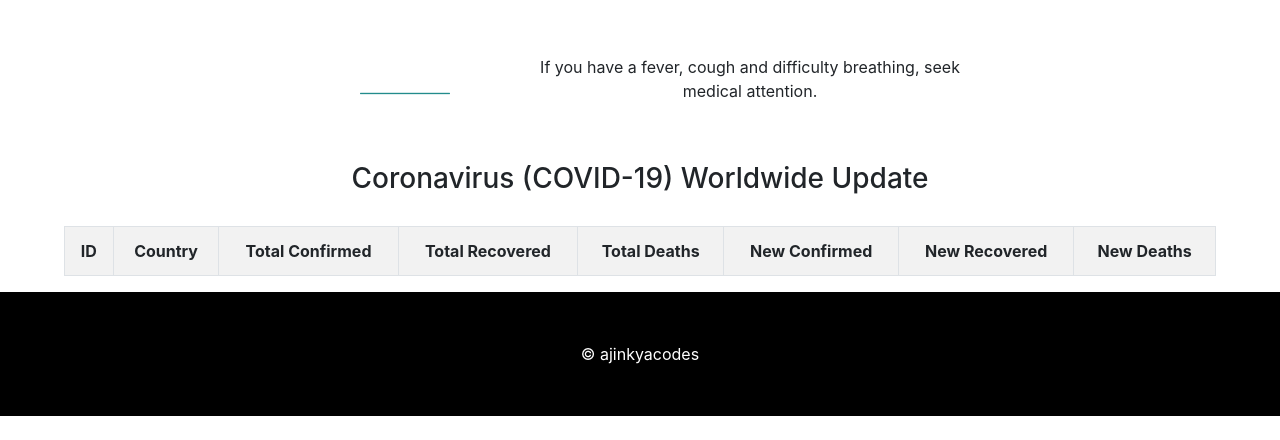
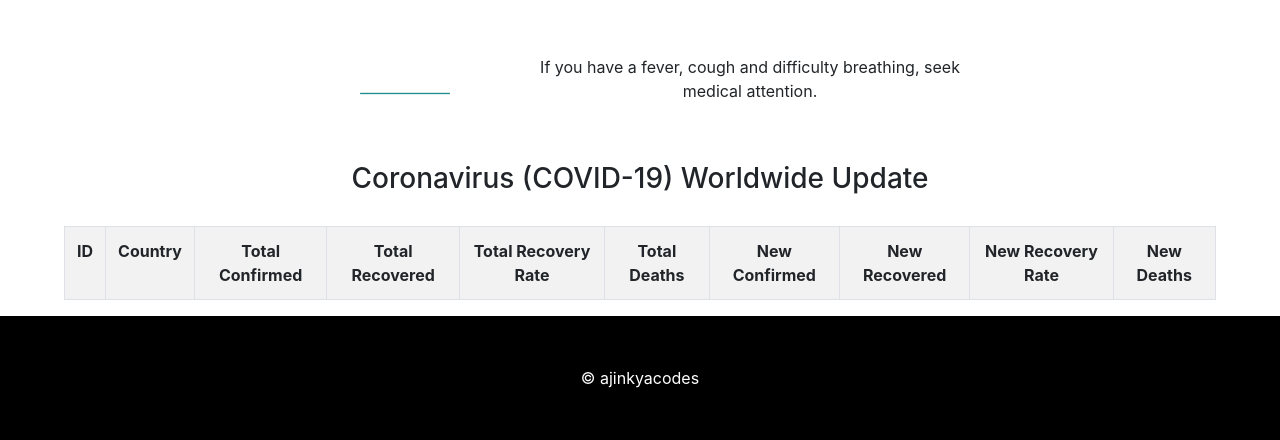
Before and after one commit to ajinkyacodes/coronavirus-update, a PHP site: page / in a window 1280 px wide. Shown: the part 1250-1690 px from the top of the page. Before the commit the page ends 1666 px from the top, so only its background shows below. Run offline with PHP 8.4, Linux system fonts and the light colour scheme; lists and menus that the app fills with data are empty.

Commit message:
Total Recovery rate and New Recovery rate formula created and implemented

```diff
--- a/assets/js/script.js
+++ b/assets/js/script.js
@@ -26,25 +26,52 @@ function fetch() {
                 covidtable.rows[i].cells[3].style.background = "#080";
                 covidtable.rows[i].cells[3].style.color = "#000";
 
+                //Total Recovery Rate
                 x.insertCell(4);
-                covidtable.rows[i].cells[4].innerHTML = data['Countries'][i-1]['TotalDeaths'];
-                covidtable.rows[i].cells[4].style.background = "#f00";
+                var tot_recovered = data['Countries'][i-1]['TotalRecovered'];
+                var tot_confirmed = data['Countries'][i-1]['TotalConfirmed'];
+                var tot_recovery_rate = (tot_recovered/tot_confirmed)*100;
+                if (isNaN(tot_recovery_rate) || (isFinite(tot_recovery_rate)==false)){
+                    covidtable.rows[i].cells[4].innerHTML = "N/A";
+                } else {
+                    covidtable.rows[i].cells[4].innerHTML = tot_recovery_rate.toFixed(2)+"%";
+                }
+                // covidtable.rows[i].cells[4].innerHTML = tot_recovery_rate.toFixed(2)+"%";
+                covidtable.rows[i].cells[4].style.background = "#fff";
                 covidtable.rows[i].cells[4].style.color = "#000";
 
                 x.insertCell(5);
-                covidtable.rows[i].cells[5].innerHTML = data['Countries'][i-1]['NewConfirmed'];
-                covidtable.rows[i].cells[5].style.background = "#ffbe73";
+                covidtable.rows[i].cells[5].innerHTML = data['Countries'][i-1]['TotalDeaths'];
+                covidtable.rows[i].cells[5].style.background = "#f00";
                 covidtable.rows[i].cells[5].style.color = "#000";
 
                 x.insertCell(6);
-                covidtable.rows[i].cells[6].innerHTML = data['Countries'][i-1]['NewRecovered'];
-                covidtable.rows[i].cells[6].style.background = "#00f700";
+                covidtable.rows[i].cells[6].innerHTML = data['Countries'][i-1]['NewConfirmed'];
+                covidtable.rows[i].cells[6].style.background = "#ffbe73";
                 covidtable.rows[i].cells[6].style.color = "#000";
 
                 x.insertCell(7);
-                covidtable.rows[i].cells[7].innerHTML = data['Countries'][i-1]['NewDeaths'];
-                covidtable.rows[i].cells[7].style.background = "#ff4343";
+                covidtable.rows[i].cells[7].innerHTML = data['Countries'][i-1]['NewRecovered'];
+                covidtable.rows[i].cells[7].style.background = "#00f700";
                 covidtable.rows[i].cells[7].style.color = "#000";
+
+                //New Recovery Rate
+                x.insertCell(8);
+                var new_recovered = data['Countries'][i-1]['NewRecovered'];
+                var new_confirmed = data['Countries'][i-1]['NewConfirmed'];
+                var new_recovery_rate = (new_recovered/new_confirmed)*100;
+                if (isNaN(new_recovery_rate) || (isFinite(new_recovery_rate)==false)){
+                    covidtable.rows[i].cells[8].innerHTML = "N/A";
+                } else {
+                    covidtable.rows[i].cells[8].innerHTML = new_recovery_rate.toFixed(2)+"%";
+                }
+                covidtable.rows[i].cells[8].style.background = "#fff";
+                covidtable.rows[i].cells[8].style.color = "#000";
+
+                x.insertCell(9);
+                covidtable.rows[i].cells[9].innerHTML = data['Countries'][i-1]['NewDeaths'];
+                covidtable.rows[i].cells[9].style.background = "#ff4343";
+                covidtable.rows[i].cells[9].style.color = "#000";
             }
         }
 
--- a/index.php
+++ b/index.php
@@ -83,9 +83,11 @@
 						<th>Country</th>
 						<th>Total Confirmed</th>
 						<th>Total Recovered</th>
+						<th>Total Recovery Rate</th>
 						<th>Total Deaths</th>
 						<th>New Confirmed</th>
 						<th>New Recovered</th>
+						<th>New Recovery Rate</th>
 						<th>New Deaths</th>
 					</tr>
 				</table>
```
